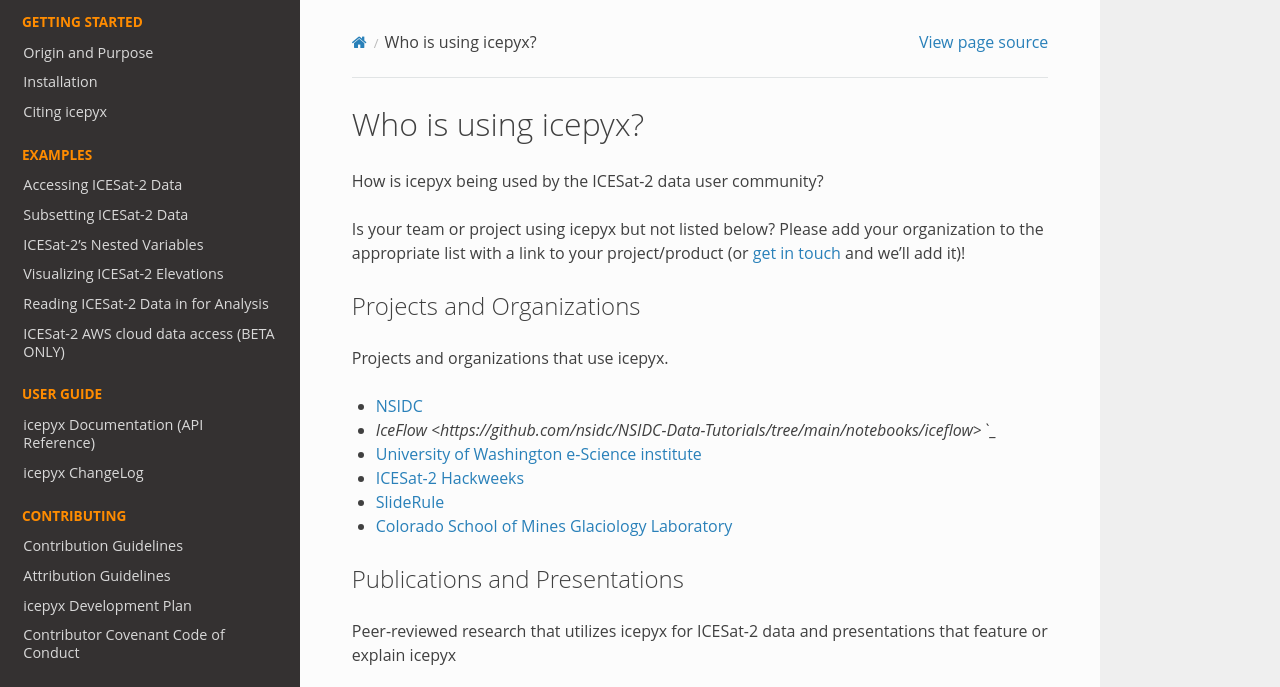
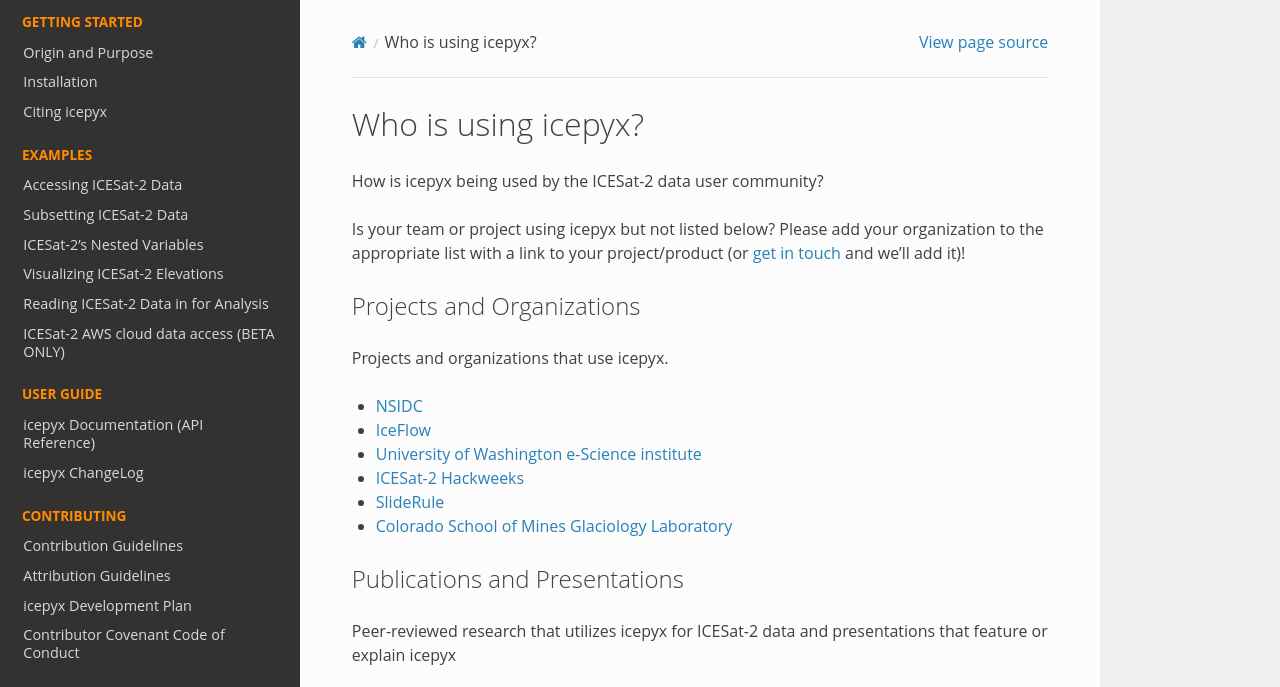
Before and after one commit to icesat2py/icepyx, a Sphinx documentation site: the page built from doc/source/tracking/citations.rst, in a window 1280 px wide and 924 px high, cut to the strip 0-687 px from the top of the window. Built offline with Sphinx 7.4.7 and the Read the Docs theme 2.0.0, drawn with Linux system fonts in a browser that asks for light colours; the version number could not be read and is left out.

Commit message:
fix IceFlow link in citations file

```diff
--- a/doc/source/tracking/citations.rst
+++ b/doc/source/tracking/citations.rst
@@ -12,7 +12,7 @@
 Projects and organizations that use icepyx.
 
 - `NSIDC <https://nsidc.org/data/icesat-2/tools>`_
-- `IceFlow <https://github.com/nsidc/NSIDC-Data-Tutorials/tree/main/notebooks/iceflow>`_`
+- `IceFlow <https://github.com/nsidc/NSIDC-Data-Tutorials/tree/main/notebooks/iceflow>`_
 - `University of Washington e-Science institute <https://escience.washington.edu/>`_
 - `ICESat-2 Hackweeks <https://icesat-2.hackweek.io/>`_
 - `SlideRule <http://icesat2sliderule.org/>`_
```
